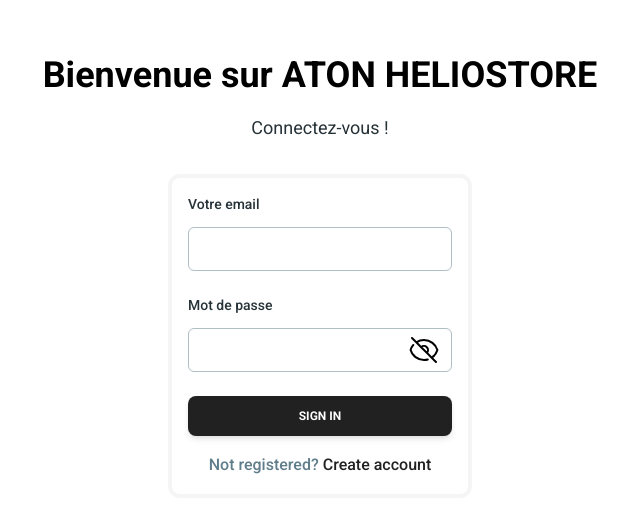
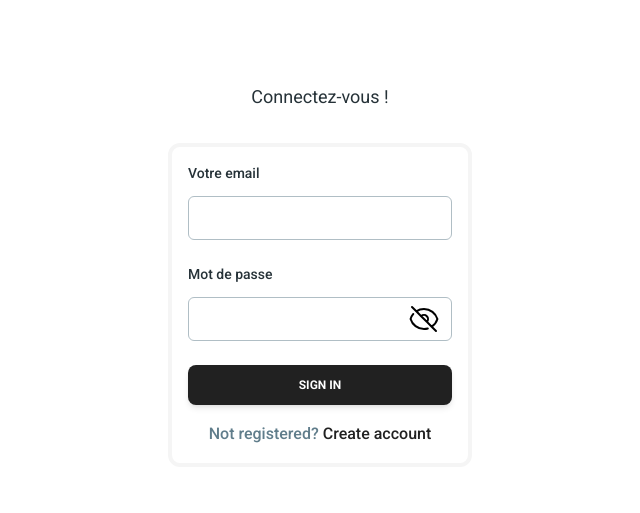
Before and after one commit to LDJHD/gestionnairemultifront, a React (Vite) app: page /auth/sign-in in a window 1280 px wide. Shown: the part 153-666 px from the top of the page, without its empty margins (320-960 px from the left). Built offline with nearby package versions, Linux system fonts and the light colour scheme.

Commit message:
enlever message de bienvenu

```diff
--- a/src/pages/auth/sign-in.jsx
+++ b/src/pages/auth/sign-in.jsx
@@ -75,7 +75,6 @@
        <ToastContainer position="top-right" autoClose={600} />
       <div className="w-full h-full sm:w-6/12 border-solid rounded-2xl">
         <div className="text-center">
-          <Typography variant="h2" className="font-bold mb-4">Bienvenue sur ATON HELIOSTORE</Typography>
           <Typography variant="paragraph" color="blue-gray" className="text-lg font-normal">
             Connectez-vous !
           </Typography>
```
Also changed, not shown: 1 other file (tests, documents, lock files or other folders).
